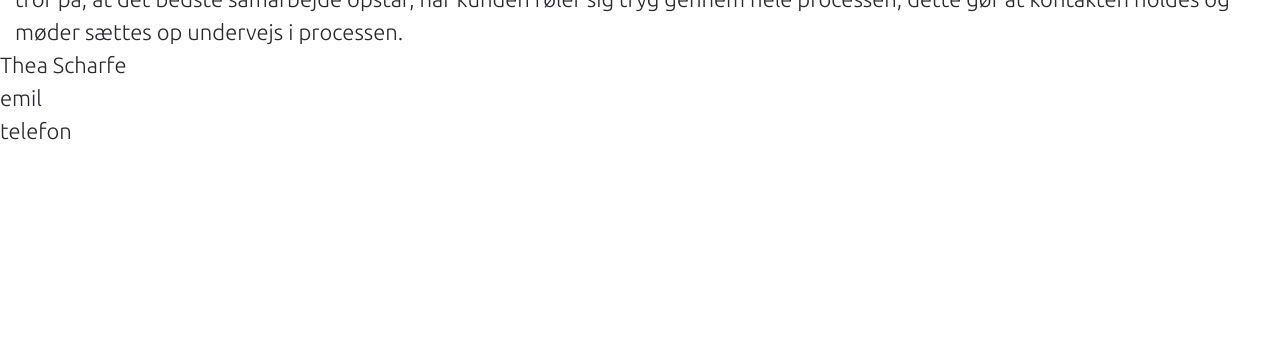
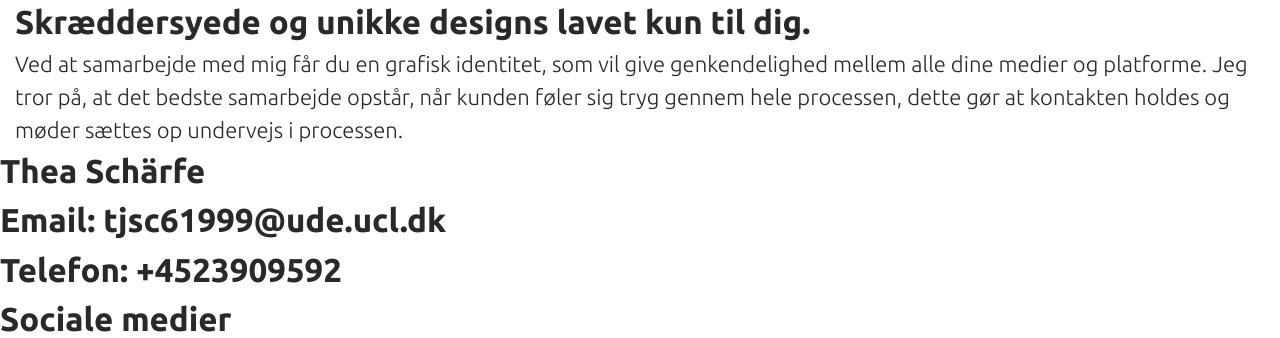
Before and after one commit to designtjsc/Semester-eksamen, a plain HTML site: page index.html in a window 1280 px wide. Shown: the part 780-1118 px from the top of the page. Before the commit the page ends 927 px from the top, so only its background shows below. Drawn offline with Linux system fonts and the light colour scheme.

Commit message:
footer html
footer i html indhold

```diff
--- a/index.html
+++ b/index.html
@@ -14,17 +14,15 @@
 <body>
 <!-- indhold i header -->
    <header class="containerheader">
-        <div class="container">
             <div class="nav-wrapper">
-                <a href="#"><img src="/img/logo.png" alt="multimediedesigner logo"></a>
-                    <h1 class="fs-headline fw-bold">Freelance <br> grafisk designer </br></h1>
+                    <a href="#"><img src="/img/logo.png" alt="multimediedesigner logo"></a>
 <!--burgermenu button, aria control, fortæller hvad knappen skal kontroler-->
-                   <button class="mobile-nav-toggle"  aria-controls="primary-navigation" aria-expanded="false">
+                    <button class="mobile-nav-toggle"  aria-controls="primary-navigation" aria-expanded="false">
                         <img class="icon-hamburger" src="/img/burgermenu.png" alt="" aria-hidden="true">
                         <img class="icon-close" src="/img/closeknap.png" alt="" aria-hidden="true">
                         <span class="visually-hidden">Menu></span>
-                   </button>
-                   <nav class="primary-navigation" id="primary-navigation">
+                    </button>
+                    <nav class="primary-navigation" id="primary-navigation">
                         <ul aria-label="Primary" role="list" class="nav-list">
                             <il><a href="projekter.html">Projekter</a></il>
                             <il><a href="#">Om mig</a></il>
@@ -32,19 +30,13 @@
                         </ul>
                     </nav>
             </div>
-        </div>
+            <div>
+                <h1 class="fs-headline fw-bold">Freelance <br> grafisk designer </br></h1>
+            </div>
    </header>
-
 <main>
 
-<!--
-<header>
-<div> img=logo
-    ul li li<div>
-<div> H1 hej </div>
 
-</header>
- -->
 
 
 <!-- første asection, introduktion -->
@@ -96,18 +88,19 @@
 
 <!-- Footer indhold -->
    <footer>
-    <div class="even colums">
-        <div>Thea Scharfe</div>
-        <div class="footerkontakt" >
-            <div >emil</div>
-            <div >telefon</div>
+    <div class="footer">
+        <div class="col-1">
+            <h2>Thea Schärfe</h2>
         </div>
-        <div class="socialmedia">
-            <ul>
-                <il><a aria-label="facebook" href="#"></a></il>
-                <il><a aria-label="linkdin" href="#"></a></il>
-                <il><a aria-label="instagram" href="#"></a></il>
-            </ul>
+        <div class="col-2">
+            <h2>Email: tjsc61999@ude.ucl.dk</h2>
+            <h2>Telefon: +4523909592</h2>
+        </div>
+        <div class="col-3 ">
+            <h2>Sociale medier</h2>
+            <a href="#"><img src="facebook.logo.png" alt="" height="35px"></a>
+                <a href="#"><img src="linkd.logo.png" alt="" height="35px"></a>
+                <a href="#"><img src="instagram.logo.png" alt="" height="35px"></a>
         </div>
     </div>
    </footer>
```
